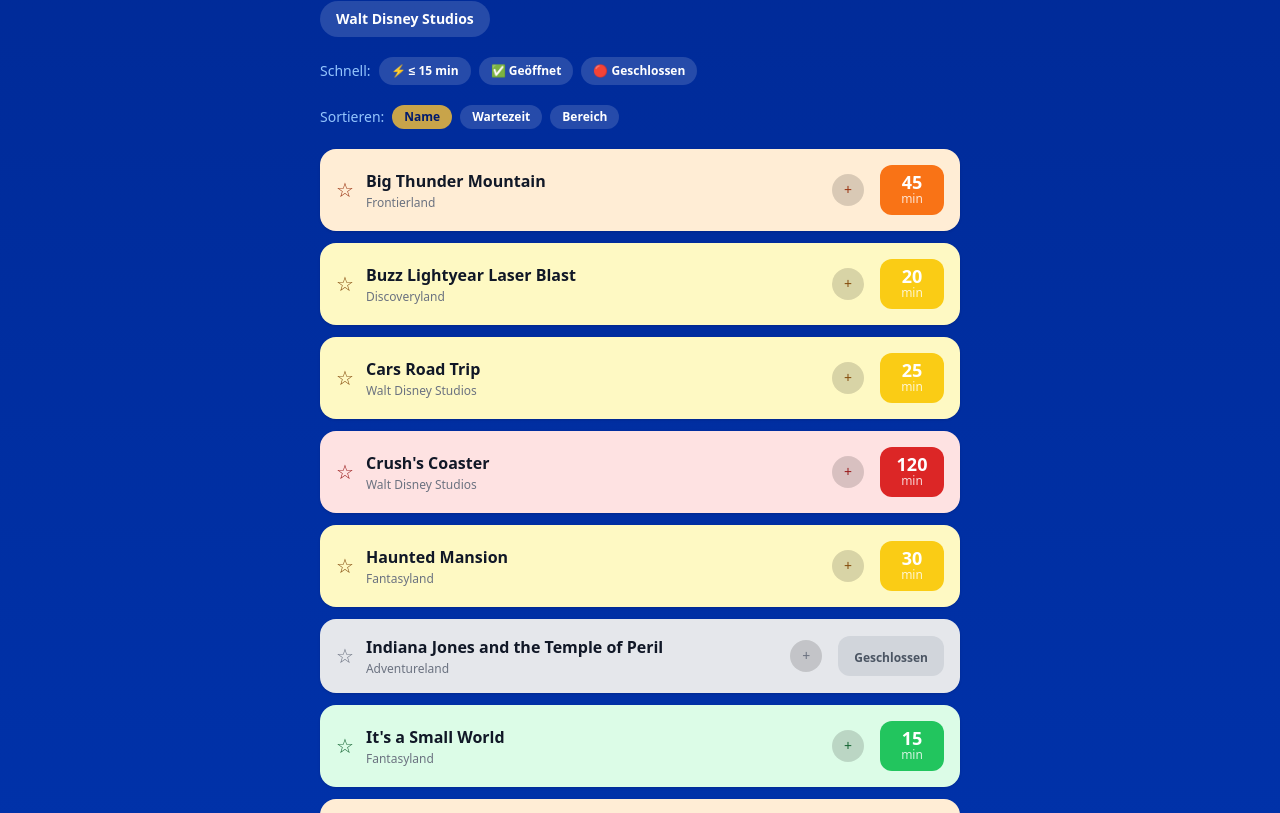
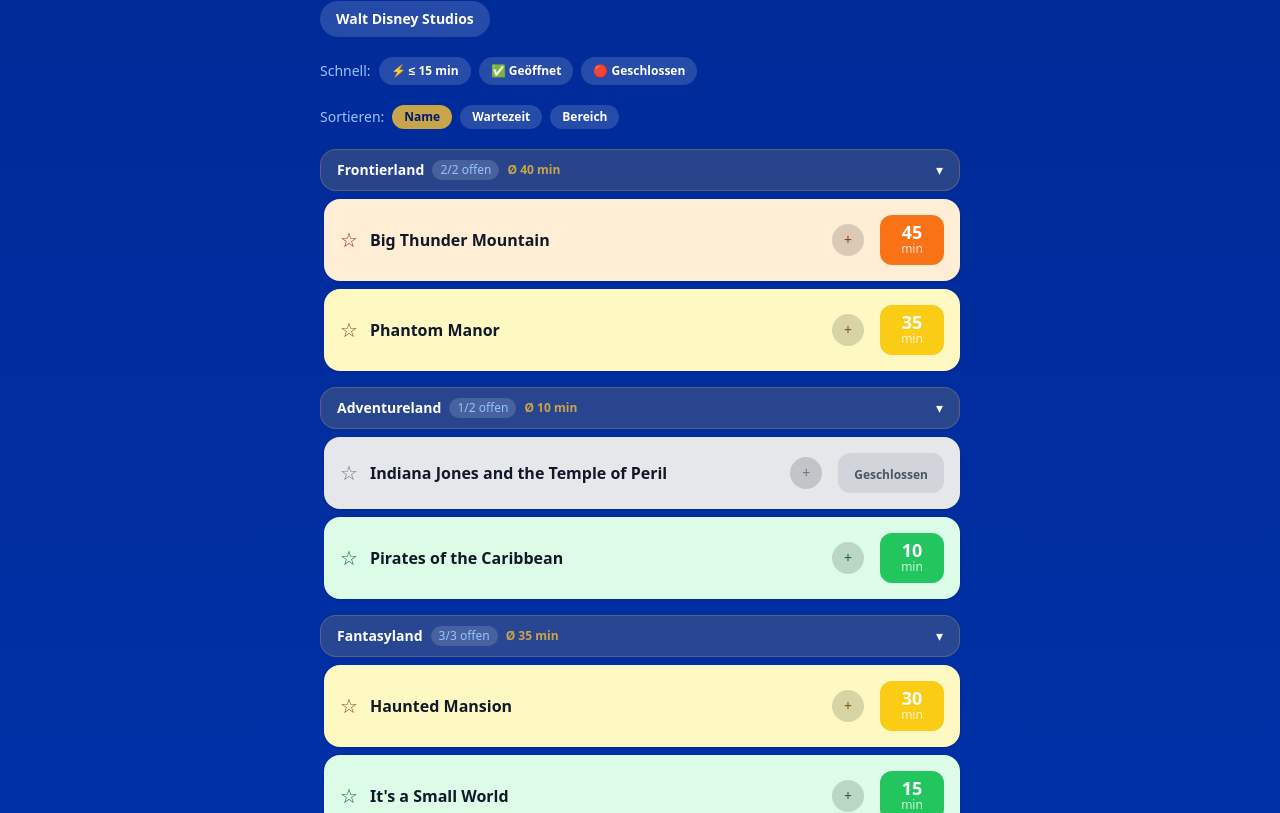
Before and after one commit to TheLomma/parcwizard, a React (Vite) app: page / in a window 1280 px wide. Shown: the part 487-1300 px from the top of the page. Built offline with nearby package versions, Linux system fonts and the light colour scheme.

Commit message:
Update App.jsx
version 1.8

```diff
--- a/src/App.jsx
+++ b/src/App.jsx
@@ -108,6 +108,9 @@
   }, []); // "alle" | "favoriten" | "plan" | "karte" // "alle" | "favoriten" | "plan"
   const [plan, setPlan] = useState([]); // [{id, customWait}]
   const [dragOver, setDragOver] = useState(null);
+  const [collapsedLands, setCollapsedLands] = useState({});
+
+  const toggleLand = (land) => setCollapsedLands(prev => ({ ...prev, [land]: !prev[land] }));
   const [dragging, setDragging] = useState(null);
   const [tooltip, setTooltip] = useState(null);
   const [refreshing, setRefreshing] = useState(false);
@@ -261,7 +264,7 @@
             </div>
             <div>
               <h1 className="text-white font-black text-xl tracking-tight leading-none">ParcWizard</h1>
-              <p className="text-xs" style={{color: "#93c5fd"}}>Wartezeiten und mehr · ver. 1.7</p>
+              <p className="text-xs" style={{color: "#93c5fd"}}>Wartezeiten und mehr · ver. 1.8</p>
             </div>
           </div>
           <div className="flex items-center gap-3">
@@ -485,19 +488,52 @@
           ))}
         </div>
 
-        {/* Attraction List */}
-        <div className="space-y-3">
-          {filtered.length === 0 && (
-            <div className="text-center py-10" style={{color: "#93c5fd"}}>Keine Attraktionen gefunden.</div>
-          )}
-          {activeTab === "favoriten" && favorites.length === 0 && (
+        {/* Attraction List – gruppiert nach Land */}
+        {activeTab === "favoriten" && favorites.length === 0 ? (
           <div className="text-center py-10" style={{color: "#93c5fd"}}>
             <p className="text-3xl mb-3">⭐</p>
             <p className="font-semibold text-white">Noch keine Favoriten</p>
             <p className="text-sm mt-1">Tippe auf den Stern bei einer Attraktion, um sie zu merken.</p>
           </div>
+        ) : filtered.length === 0 ? (
+          <div className="text-center py-10" style={{color: "#93c5fd"}}>Keine Attraktionen gefunden.</div>
+        ) : (() => {
+          // Gruppieren nach Land (Reihenfolge aus lands-Array)
+          const grouped = lands
+            .filter(l => l !== "Alle")
+            .map(land => ({ land, items: filtered.filter(a => a.land === land) }))
+            .filter(g => g.items.length > 0);
+
+          return (
+            <div className="space-y-4">
+              {grouped.map(({ land, items }) => {
+                const isCollapsed = collapsedLands[land];
+                const avgLandWait = Math.round(items.filter(a => a.status === "open").reduce((s, a) => s + a.wait, 0) / (items.filter(a => a.status === "open").length || 1));
+                const openInLand = items.filter(a => a.status === "open").length;
+                return (
+                  <div key={land}>
+                    {/* Bereich-Header */}
+                    <button
+                      onClick={() => toggleLand(land)}
+                      className="w-full flex items-center justify-between px-4 py-2.5 rounded-2xl mb-2 transition-all"
+                      style={{backgroundColor: dm ? "rgba(200,164,74,0.15)" : "rgba(200,164,74,0.2)", border: "1px solid rgba(200,164,74,0.3)"}}
+                    >
+                      <div className="flex items-center gap-2">
+                        <span className="text-white font-bold text-sm">{land}</span>
+                        <span className="text-xs px-2 py-0.5 rounded-full" style={{backgroundColor: "rgba(255,255,255,0.15)", color: "#93c5fd"}}>
+                          {openInLand}/{items.length} offen
+                        </span>
+                        {openInLand > 0 && (
+                          <span className="text-xs font-bold" style={{color: "#C8A44A"}}>Ø {avgLandWait} min</span>
                         )}
-          {filtered.map((a) => (
+                      </div>
+                      <span className="text-white text-sm transition-transform" style={{transform: isCollapsed ? "rotate(-90deg)" : "rotate(0deg)"}}>▾</span>
+                    </button>
+
+                    {/* Attraktionen */}
+                    {!isCollapsed && (
+                      <div className="space-y-2 pl-1">
+                        {items.map((a) => (
                           <div
                             key={a.id}
                             className={`rounded-2xl p-4 flex items-center justify-between shadow ${waitColor(a.wait, a.status, dm)}`}
@@ -505,19 +541,16 @@
                             <button
                               onClick={() => toggleFavorite(a.id)}
                               className="mr-3 text-xl flex-shrink-0 transition-transform active:scale-125"
-                title={favorites.includes(a.id) ? "Aus Favoriten entfernen" : "Zu Favoriten hinzufügen"}
                             >
                               {favorites.includes(a.id) ? "⭐" : "☆"}
                             </button>
                             <div className="flex-1 min-w-0">
                               <p className={`font-bold truncate ${dm ? "text-gray-100" : "text-gray-900"}`}>{a.name}</p>
-                <p className={`text-xs mt-0.5 ${dm ? "text-gray-400" : "text-gray-500"}`}>{a.land}</p>
                             </div>
                             <button
                               onClick={() => addToPlan(a)}
                               className="mr-2 flex-shrink-0 w-8 h-8 rounded-full flex items-center justify-center text-sm transition-all"
                               style={{ backgroundColor: plan.find((p) => p.id === a.id) ? "#C8A44A" : "rgba(0,0,0,0.15)", color: plan.find((p) => p.id === a.id) ? "#001a6e" : "inherit" }}
-                title={plan.find((p) => p.id === a.id) ? "Im Tagesplan" : "Zum Tagesplan hinzufügen"}
                             >
                               {plan.find((p) => p.id === a.id) ? "✔️" : "+"}
                             </button>
@@ -534,6 +567,13 @@
                           </div>
                         ))}
                       </div>
+                    )}
+                  </div>
+                );
+              })}
+            </div>
+          );
+        })()}
 
         {/* Tagesplan Tab */}
         {activeTab === "plan" && (
```
Lines whose indentation alone changed are shown as unchanged.
